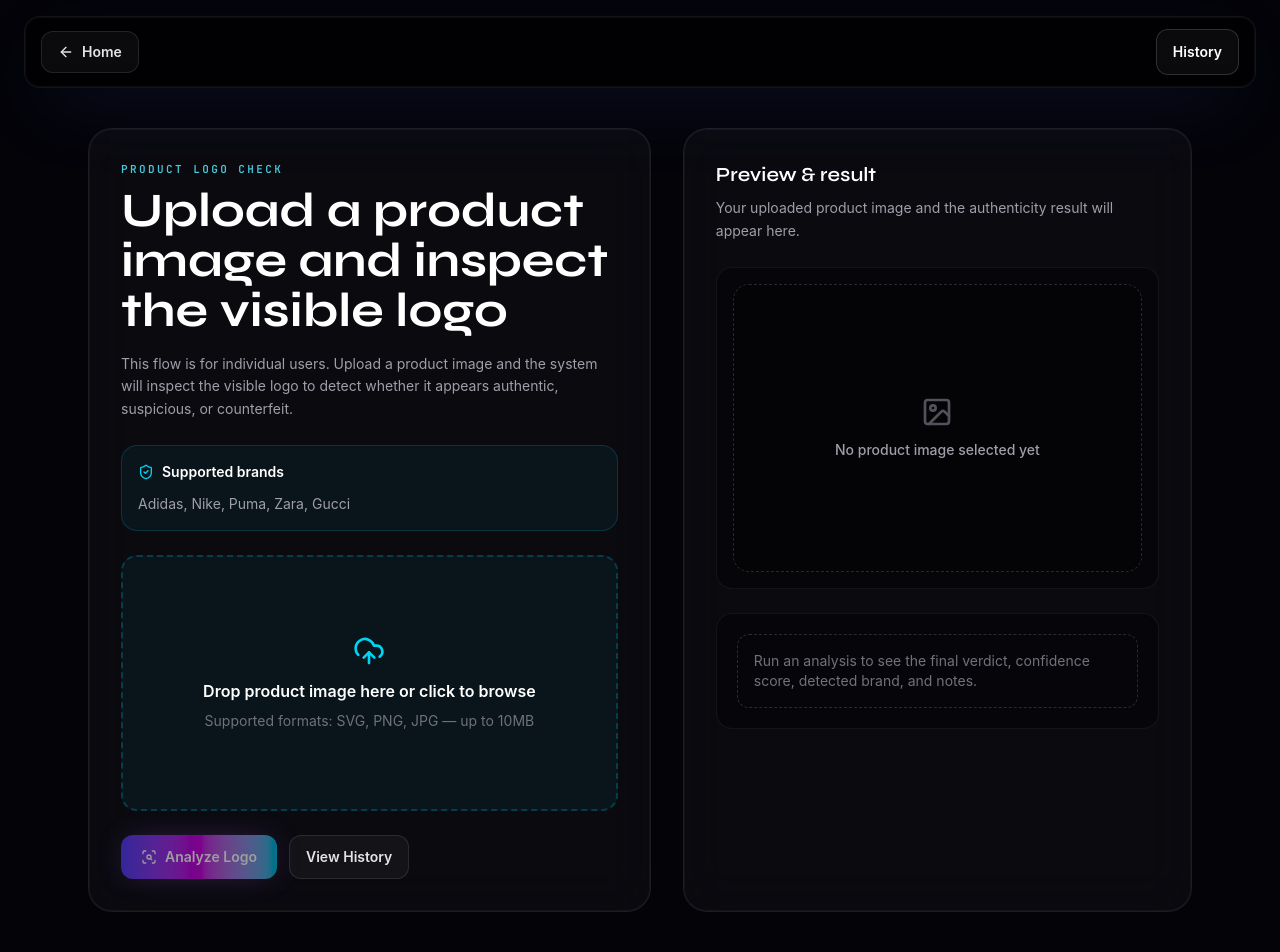
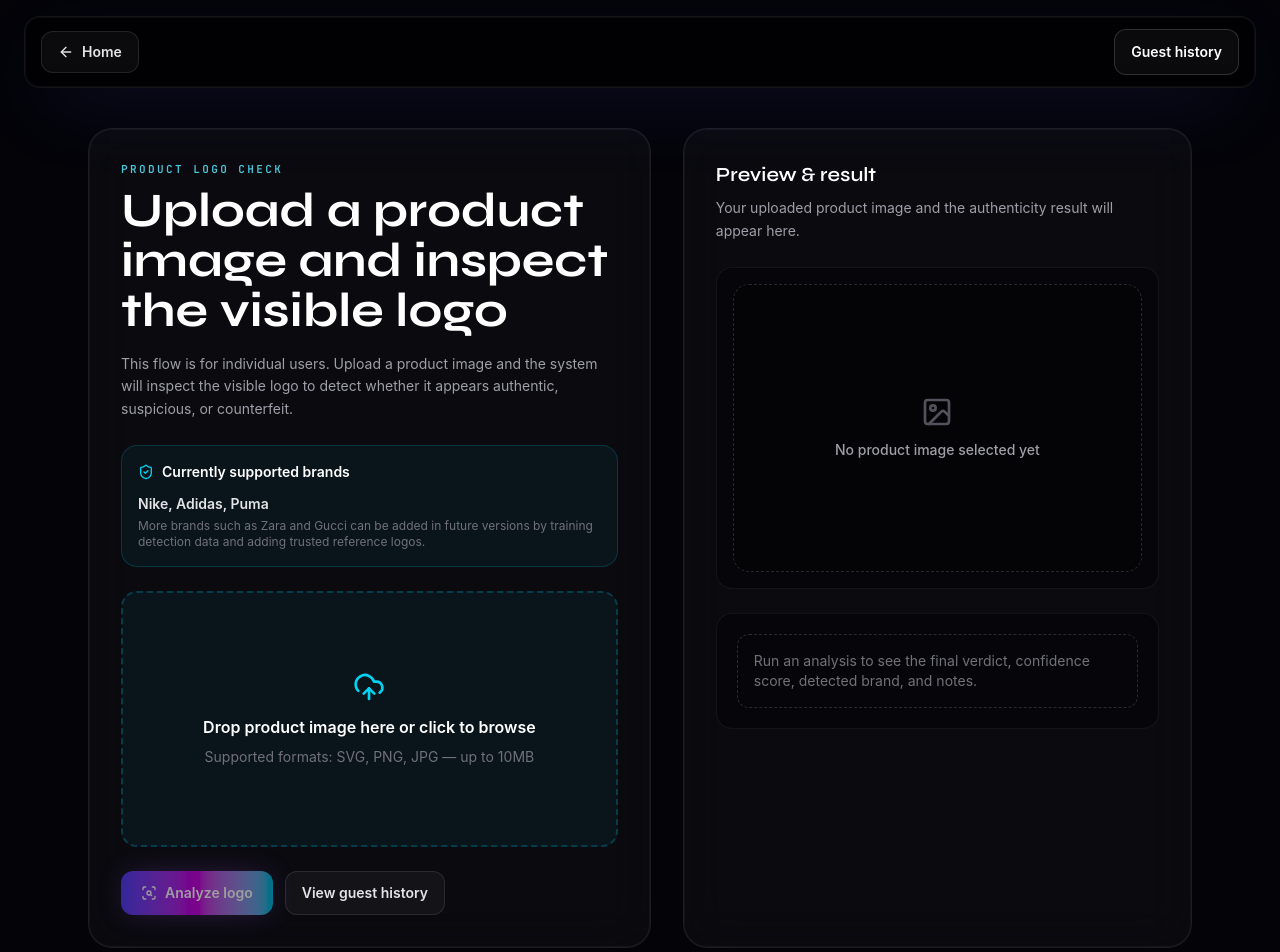
Before and after one commit to yazan-alsamman/mjd-junior-front, a React (Vite) app: page /check in a window 1280 px wide. Shown: the top 952 px of the page. Built offline with nearby package versions, Linux system fonts and the light colour scheme; no server answers.

Commit message:
Update check logo supported brands copy

```diff
--- a/src/pages/CheckLogoPage.jsx
+++ b/src/pages/CheckLogoPage.jsx
@@ -125,7 +125,7 @@ export default function CheckLogoPage() {
           <>
             <ThemeToggle />
             <Link to="/history" className={fx.btnOutline}>
-              History
+              Guest history
             </Link>
           </>
         }
@@ -146,9 +146,13 @@ export default function CheckLogoPage() {
             <div className="mt-6 rounded-2xl border border-cyan-500/20 bg-cyan-500/[0.06] p-4">
               <p className="inline-flex items-center gap-2 text-sm font-semibold text-white">
                 <ShieldCheck className="h-4 w-4 text-cyan-400" aria-hidden />
-                Supported brands
+                Currently supported brands
               </p>
-              <p className="mt-2 text-sm text-zinc-400">Adidas, Nike, Puma, Zara, Gucci</p>
+              <p className="mt-2 text-sm font-semibold text-zinc-200">Nike, Adidas, Puma</p>
+              <p className="mt-1 text-xs text-zinc-500">
+                More brands such as Zara and Gucci can be added in future versions by training detection data and adding
+                trusted reference logos.
+              </p>
             </div>
 
             <label className={`mt-6 ${fx.dropzone}`}>
@@ -198,16 +202,16 @@ export default function CheckLogoPage() {
                 className={fx.btnPrimary}
               >
                 <ScanSearch className="h-4 w-4" />
-                {isAnalyzing ? 'Analyzing...' : 'Analyze Logo'}
+                {isAnalyzing ? 'Analyzing...' : 'Analyze logo'}
               </button>
 
               <Link to="/history" className={fx.btnGhost}>
-                View History
+                View guest history
               </Link>
 
               {result?.id && (
                 <Link to={`/history/${result.id}`} className={fx.btnOutline}>
-                  Open Details
+                  Open details
                 </Link>
               )}
             </div>
```
